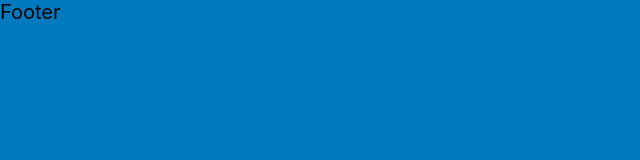
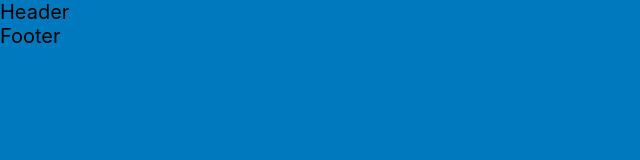
Before and after one commit to User-960/React-Kanban-Board, a React (Create React App) app: page / in a window 1280 px wide. Shown: the top 160 px of the page, without its empty margins (0-640 px from the left). Built offline with nearby package versions, Linux system fonts and the light colour scheme.

Commit message:
feat: create component header

```diff
--- a/src/App.tsx
+++ b/src/App.tsx
@@ -1,13 +1,15 @@
 import React from 'react';
 import Footer from './components/Footer/Footer';
+import Header from './components/Header/Header';
 import Layout from './components/Layout/Layout';
 
 function App() {
   return (
     <Layout>
+      <Header />
       <Footer />
     </Layout>
-  );
-}
+  )
+};
 
 export default App;
--- /dev/null
+++ b/src/components/Header/Header.module.scss
@@ -0,0 +1,3 @@
+.header {
+  font-size: 20px;
+}
--- /dev/null
+++ b/src/components/Header/Header.tsx
@@ -0,0 +1,10 @@
+import React from 'react';
+import css from './Header.module.scss';
+
+export default function Header() {
+  return (
+    <header className={css.header}>
+      Header
+    </header>
+  )
+};
```
